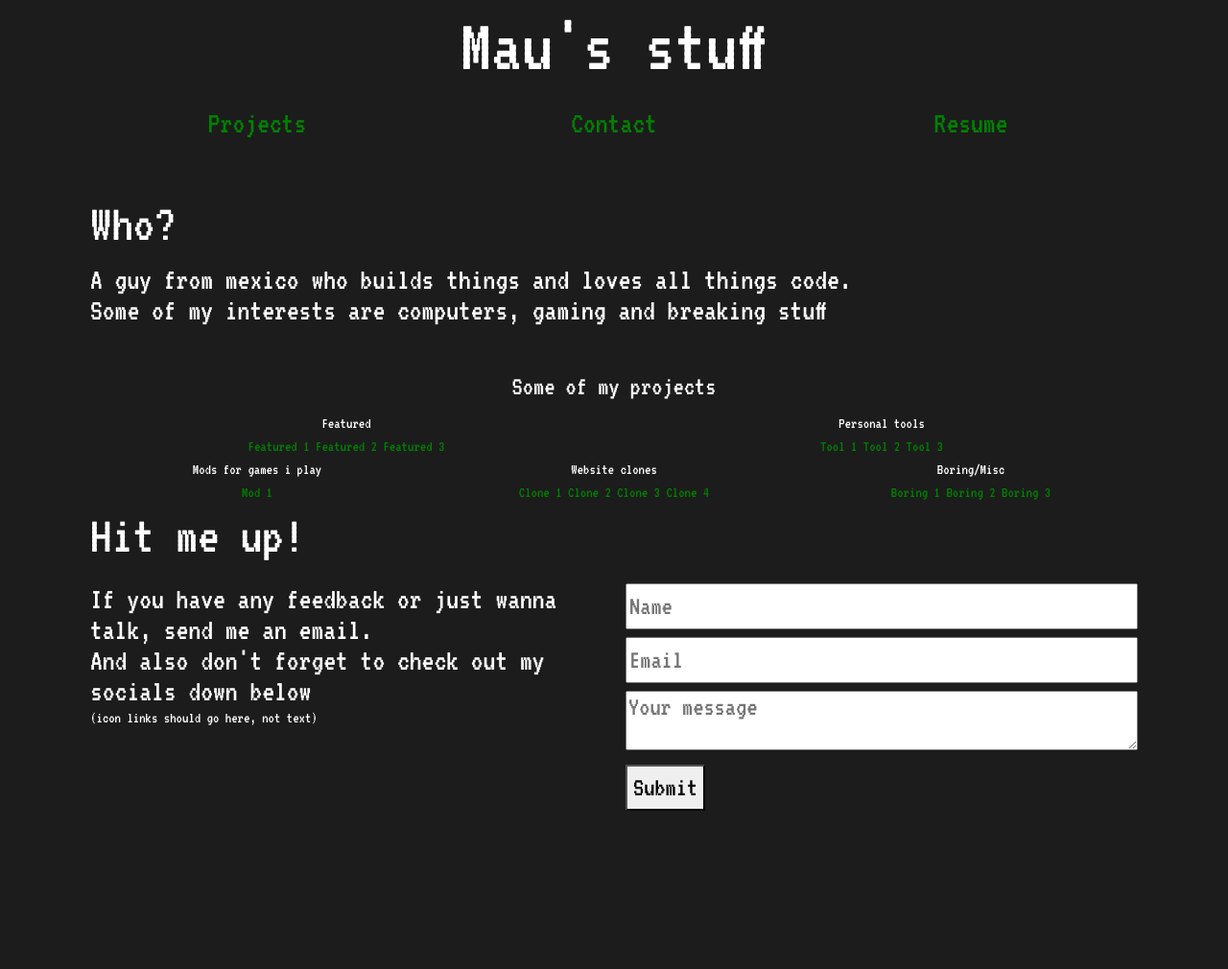
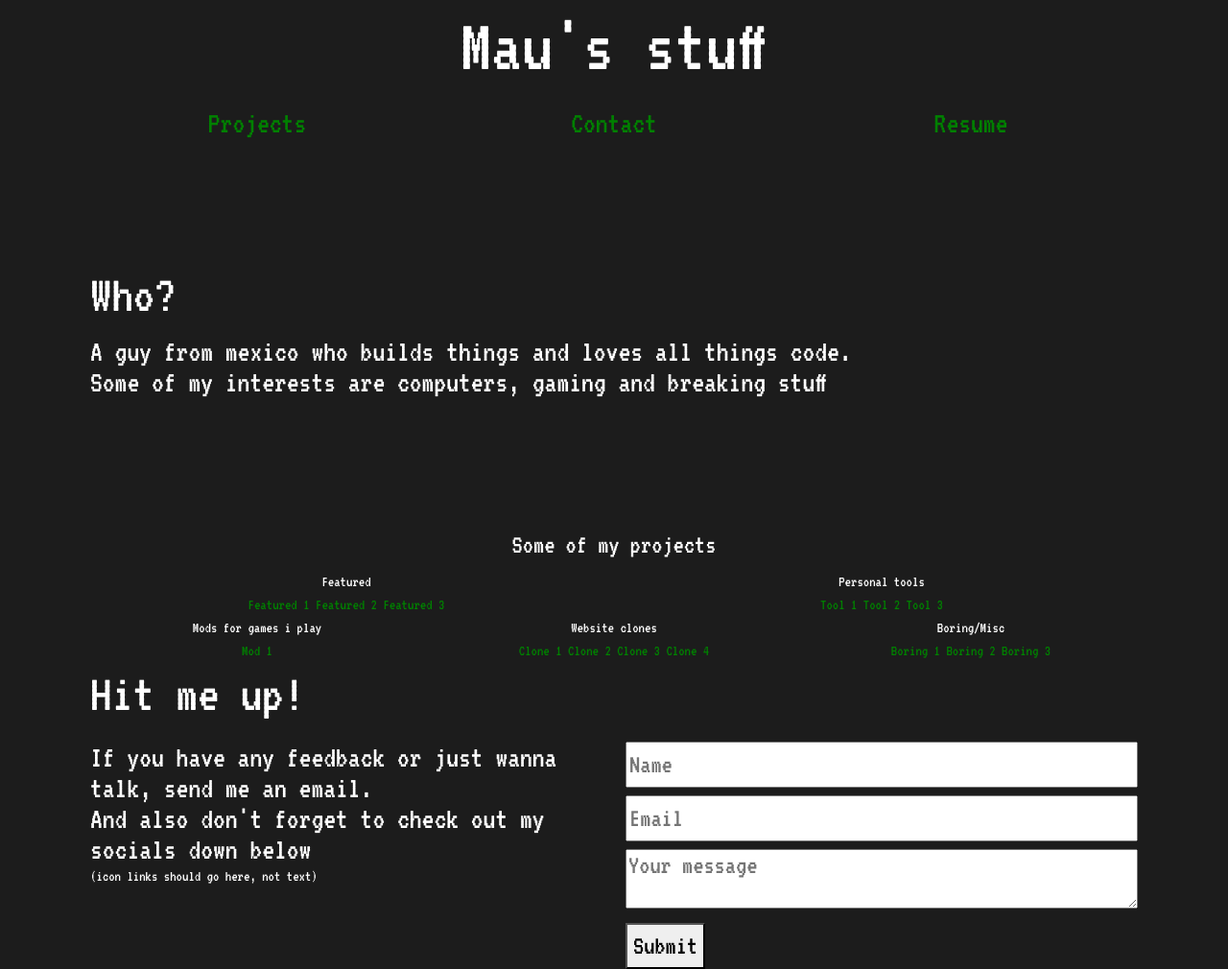
Before and after one commit to Vulp0/portfolio, a plain HTML site: page index.html in a window 1280 px wide. Shown: the whole page at 96% size. Before the commit the page ends 845 px from the top, so only its background shows below. Drawn offline with nearby package versions, Linux system fonts and the light colour scheme.

Commit message:
slight changes

```diff
--- a/index.html
+++ b/index.html
@@ -36,7 +36,7 @@
         </div>
 
 
-        <div class="container my-5">
+        <div id="who-container" class="container">
             <h2 class="display-4">Who?</h2>
             <p class="fs-2 lh-1">A guy from mexico who builds things and loves all things code.<br>Some of my interests are computers, gaming and breaking stuff</p>
         </div>
--- a/styles.css
+++ b/styles.css
@@ -12,6 +12,9 @@ a:hover {
     color: greenyellow;
 }
 
-.quick-menu {
-    /* background-color:thistle; */
+#who-container {
+    display: flex;
+    flex-direction: column;
+    justify-content: center;
+    height: 50vh;
 }
```
